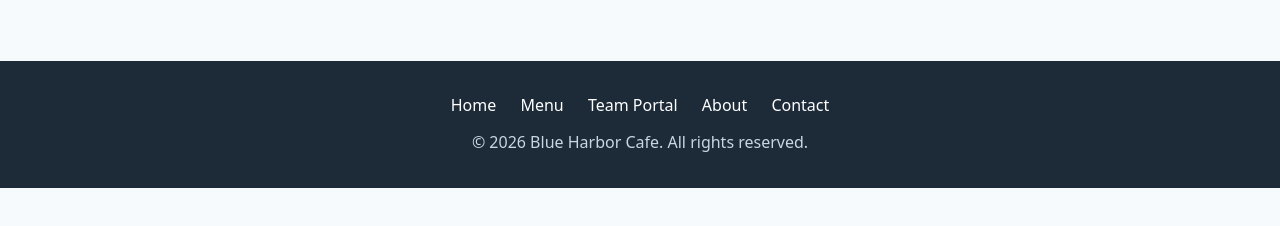
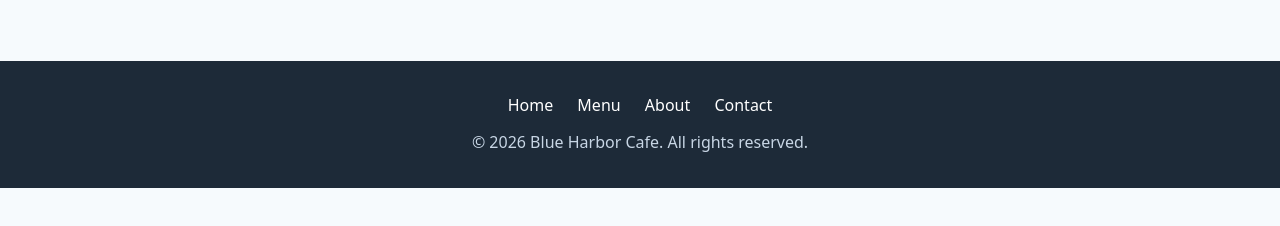
Before and after one commit to Axoloai/copied-menu, a plain HTML site: page index.html in a window 1280 px wide. Shown: the part 242-468 px from the top of the page. Drawn offline with Linux system fonts and the light colour scheme.

Commit message:
Revert "Add Team Portal link to the footer"
This reverts commit bb1c1a98a572df8fd0e6e50b4d02dbfe68b3347b.

```diff
--- a/index.html
+++ b/index.html
@@ -26,7 +26,6 @@
     <nav class="footer-nav">
       <a href="index.html">Home</a>
       <a href="menu.html">Menu</a>
-      <a href="https://www.axolo.ai/login/client">Team Portal</a>
       <a href="about.html">About</a>
       <a href="contact.html">Contact</a>
     </nav>
```
